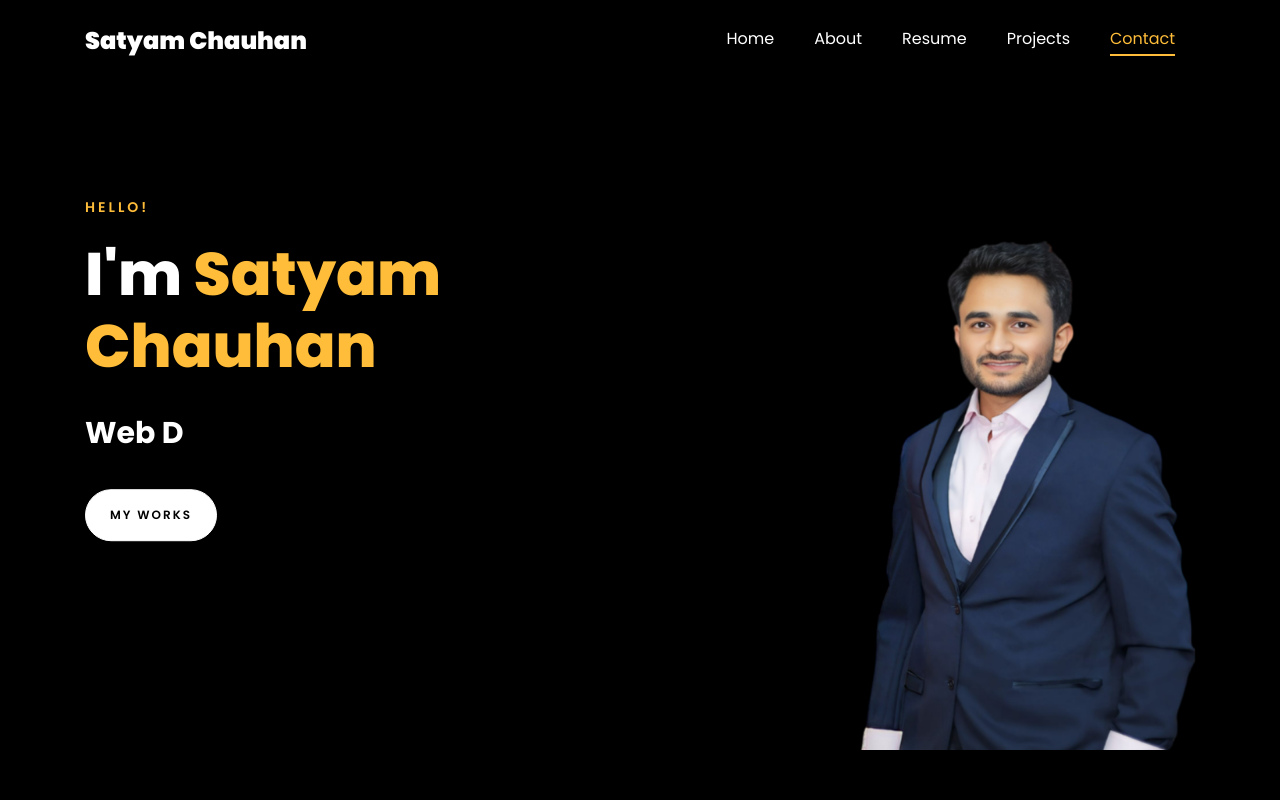
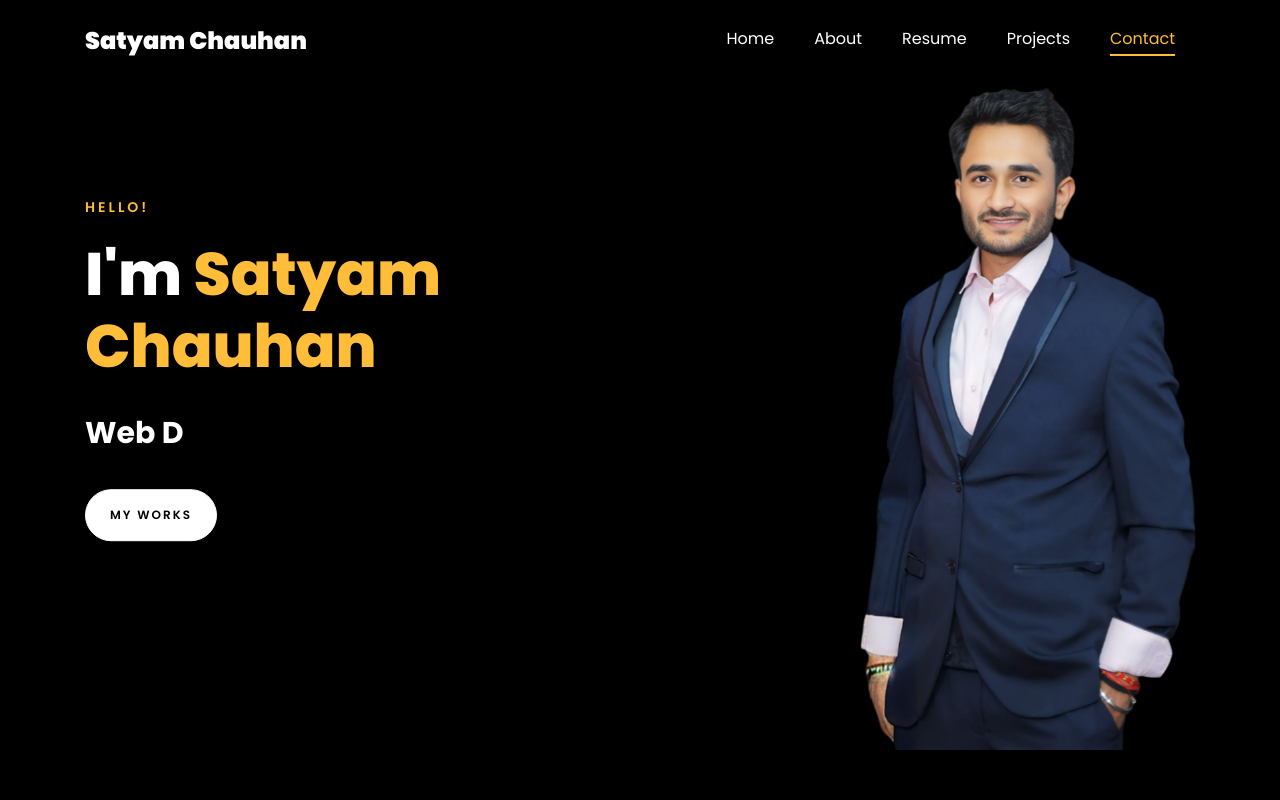
Before and after one commit to satyamrajput97599/satyam, a plain HTML site: page index.html in a window 1280 px wide. Shown: the top 800 px of the page. Drawn offline with Linux system fonts and the light colour scheme; files whose address does not match are found by name.

Commit message:
Image Fixed

```diff
--- a/index.html
+++ b/index.html
@@ -21,8 +21,6 @@
     <link rel="stylesheet" href="css/flaticon.css">
     <link rel="stylesheet" href="css/icomoon.css">
     <link rel="stylesheet" href="css/style.css">
-
-
 
 <style>
 
@@ -141,7 +139,7 @@
 	      	<div class="overlay"></div>
 	         <div class="container">
 	          <div class="row d-md-flex no-gutters slider-text align-items-end justify-content-end" data-scrollax-parent="true">
-	          	<div class="one-third js-fullheight order-md-last img" style="background-image:url(images/bg_1.png);">
+	          	<div class="one-third js-fullheight order-md-last img" style="background-image:url(images/bg_3.png); height: 700px;">
 	          	 <div class="overlay"></div>
 	          	</div>
 		          <div class="one-forth d-flex  align-items-center ftco-animate" data-scrollax=" properties: { translateY: '70%' }">
```
Also changed, not shown: images/bg_1.png (deleted), images/bg_12.png (deleted), images/bg_3.png (added).
